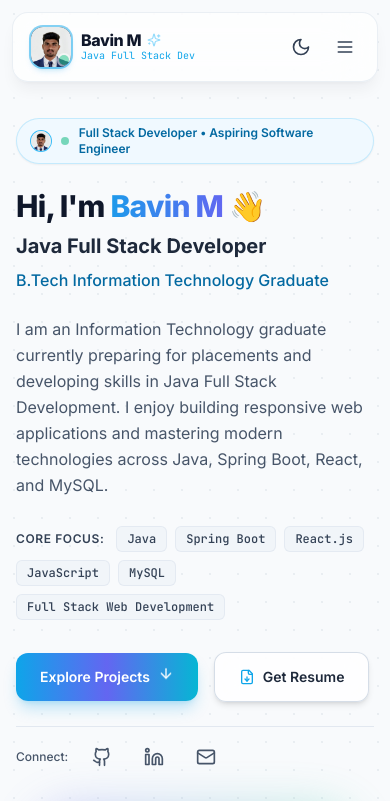
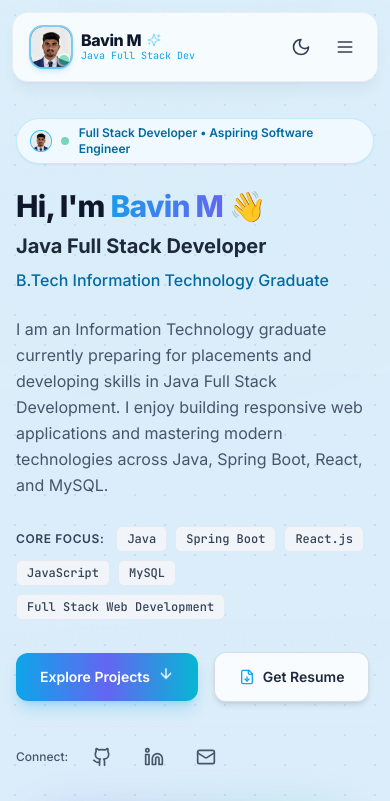
Before and after one commit to BavinRaj/portfolio-bavin, a React (Vite) app: page / in a window 390 px wide. Shown: the top 801 px of the page. Built offline with nearby package versions, Linux system fonts and the light colour scheme.

Commit message:
Update background to deep midnight aurora obsidian and make aesthetic profile image responsive on medium and laptop viewports

```diff
--- a/src/App.jsx
+++ b/src/App.jsx
@@ -14,11 +14,15 @@ export default function App() {
   const [isResumeOpen, setIsResumeOpen] = useState(false);
 
   return (
-    <div className="min-h-screen flex flex-col cosmic-grid-bg bg-[#f8fafc] text-slate-900 dark:bg-[#050811] dark:text-slate-100 transition-colors duration-500 relative overflow-hidden selection:bg-cyan-500 selection:text-white">
+    <div className="min-h-screen flex flex-col cosmic-grid-bg bg-[#f6f8fc] text-slate-900 dark:bg-[#080d1e] dark:text-slate-100 transition-colors duration-500 relative overflow-hidden selection:bg-cyan-500 selection:text-white">
       {/* Dynamic Animated Nebula Background Orbs */}
-      <div className="fixed top-[-10%] left-[-10%] w-[600px] sm:w-[750px] h-[600px] sm:h-[750px] rounded-full bg-cyan-500/10 dark:bg-cyan-500/[0.09] blur-[150px] pointer-events-none animate-pulse-slow -z-10" />
-      <div className="fixed top-[30%] right-[-10%] w-[500px] sm:w-[700px] h-[500px] sm:h-[700px] rounded-full bg-indigo-500/10 dark:bg-indigo-600/[0.09] blur-[160px] pointer-events-none animate-pulse-slower -z-10" />
-      <div className="fixed bottom-[-10%] left-[20%] w-[550px] sm:w-[700px] h-[550px] sm:h-[700px] rounded-full bg-emerald-500/10 dark:bg-emerald-500/[0.06] blur-[150px] pointer-events-none animate-pulse-slow -z-10" />
+      <div className="fixed top-[-10%] left-[-5%] w-[650px] sm:w-[850px] h-[650px] sm:h-[850px] rounded-full bg-cyan-500/15 dark:bg-cyan-500/[0.14] blur-[140px] pointer-events-none animate-pulse-slow -z-10" />
+      <div className="fixed top-[25%] right-[-10%] w-[550px] sm:w-[800px] h-[550px] sm:h-[800px] rounded-full bg-indigo-500/15 dark:bg-indigo-600/[0.14] blur-[150px] pointer-events-none animate-pulse-slower -z-10" />
+      <div className="fixed bottom-[-10%] left-[15%] w-[600px] sm:w-[800px] h-[600px] sm:h-[800px] rounded-full bg-emerald-500/15 dark:bg-emerald-500/[0.10] blur-[140px] pointer-events-none animate-pulse-slow -z-10" />
+      <div className="fixed top-[50%] left-[40%] w-[450px] h-[450px] rounded-full bg-purple-500/10 dark:bg-purple-600/[0.08] blur-[160px] pointer-events-none animate-pulse-slower -z-10" />
+
+      {/* Top Ambient Cyber Light Beam */}
+      <div className="fixed top-0 left-1/2 -translate-x-1/2 w-full max-w-7xl h-40 bg-gradient-to-b from-sky-500/[0.15] dark:from-sky-400/[0.12] via-indigo-500/[0.05] to-transparent pointer-events-none -z-10 blur-xl" />
 
       {/* Accessible Skip Link */}
       <a
--- a/src/components/Hero.jsx
+++ b/src/components/Hero.jsx
@@ -20,9 +20,9 @@ export default function Hero() {
       <div className="absolute top-1/4 left-1/2 -translate-x-1/2 -translate-y-1/2 w-[550px] h-[550px] bg-sky-500/10 dark:bg-sky-500/15 blur-[120px] rounded-full pointer-events-none -z-10" />
 
       <div className="max-w-7xl mx-auto px-4 sm:px-6 lg:px-8">
-        <div className="grid grid-cols-1 lg:grid-cols-12 gap-12 lg:gap-8 items-center">
+        <div className="grid grid-cols-1 md:grid-cols-12 gap-8 lg:gap-12 items-center">
           {/* Left Column: Introduction & Call to Actions */}
-          <div className="lg:col-span-7 flex flex-col space-y-6 text-left">
+          <div className="md:col-span-7 flex flex-col space-y-6 text-left">
             {/* Status Pill with Mini Avatar */}
             <div className="inline-flex items-center gap-2.5 px-3.5 py-1.5 rounded-full text-xs font-semibold bg-sky-50 dark:bg-sky-950/60 text-sky-700 dark:text-sky-300 border border-sky-200/80 dark:border-sky-800/80 shadow-sm w-fit animate-fade-in backdrop-blur-md">
               <div className="relative w-5 h-5 rounded-full overflow-hidden ring-1 ring-sky-400 shrink-0">
@@ -133,7 +133,9 @@ export default function Hero() {
           </div>
 
           {/* Right Column: Profile Picture Visual */}
-          <div className="lg:col-span-5 flex justify-center">
+          <div className="md:col-span-5 flex justify-center mt-6 md:mt-0 relative">
+            {/* Aesthetic Background Halos behind the image */}
+            <div className="absolute -inset-4 bg-gradient-to-tr from-cyan-500/20 via-indigo-500/20 to-purple-500/20 rounded-full blur-2xl pointer-events-none -z-10 animate-pulse-slow"></div>
             <ProfileVisual />
           </div>
         </div>
--- a/src/index.css
+++ b/src/index.css
@@ -31,14 +31,26 @@
   }
 }
 
-/* Cosmic Dot-Grid Aesthetic */
+/* Cosmic Dot-Grid & Aurora Aesthetic */
 .cosmic-grid-bg {
-  background-size: 28px 28px;
-  background-image: radial-gradient(rgba(148, 163, 184, 0.15) 1px, transparent 1px);
+  background-color: #f6f8fc;
+  background-image:
+    radial-gradient(circle at 50% 0%, rgba(14, 165, 233, 0.12) 0%, transparent 55%),
+    radial-gradient(circle at 90% 30%, rgba(99, 102, 241, 0.08) 0%, transparent 45%),
+    radial-gradient(circle at 10% 70%, rgba(16, 185, 129, 0.07) 0%, transparent 45%),
+    radial-gradient(rgba(148, 163, 184, 0.22) 1.2px, transparent 1.2px);
+  background-size: 100% 100%, 100% 100%, 100% 100%, 30px 30px;
 }
 
 .dark .cosmic-grid-bg {
-  background-image: radial-gradient(rgba(56, 189, 248, 0.08) 1.2px, transparent 1.2px);
+  background-color: #080d1e;
+  background-image:
+    radial-gradient(circle at 50% -10%, rgba(14, 165, 233, 0.22) 0%, transparent 60%),
+    radial-gradient(circle at 90% 25%, rgba(99, 102, 241, 0.18) 0%, transparent 50%),
+    radial-gradient(circle at 10% 65%, rgba(16, 185, 129, 0.14) 0%, transparent 50%),
+    radial-gradient(circle at 80% 85%, rgba(168, 85, 247, 0.12) 0%, transparent 45%),
+    radial-gradient(rgba(56, 189, 248, 0.14) 1.2px, transparent 1.2px);
+  background-size: 100% 100%, 100% 100%, 100% 100%, 100% 100%, 30px 30px;
 }
 
 /* Glassmorphism Luxury Cards */
@@ -52,9 +64,11 @@
 }
 
 .dark .glass-card {
-  background-color: rgba(8, 14, 28, 0.75);
-  border: 1px solid rgba(255, 255, 255, 0.07);
-  box-shadow: 0 10px 30px -10px rgba(0, 0, 0, 0.6);
+  background-color: rgba(12, 19, 39, 0.78);
+  border: 1px solid rgba(255, 255, 255, 0.08);
+  box-shadow: 0 10px 30px -10px rgba(0, 0, 0, 0.7);
+  backdrop-filter: blur(20px);
+  -webkit-backdrop-filter: blur(20px);
 }
 
 .glass-card:hover {
```
